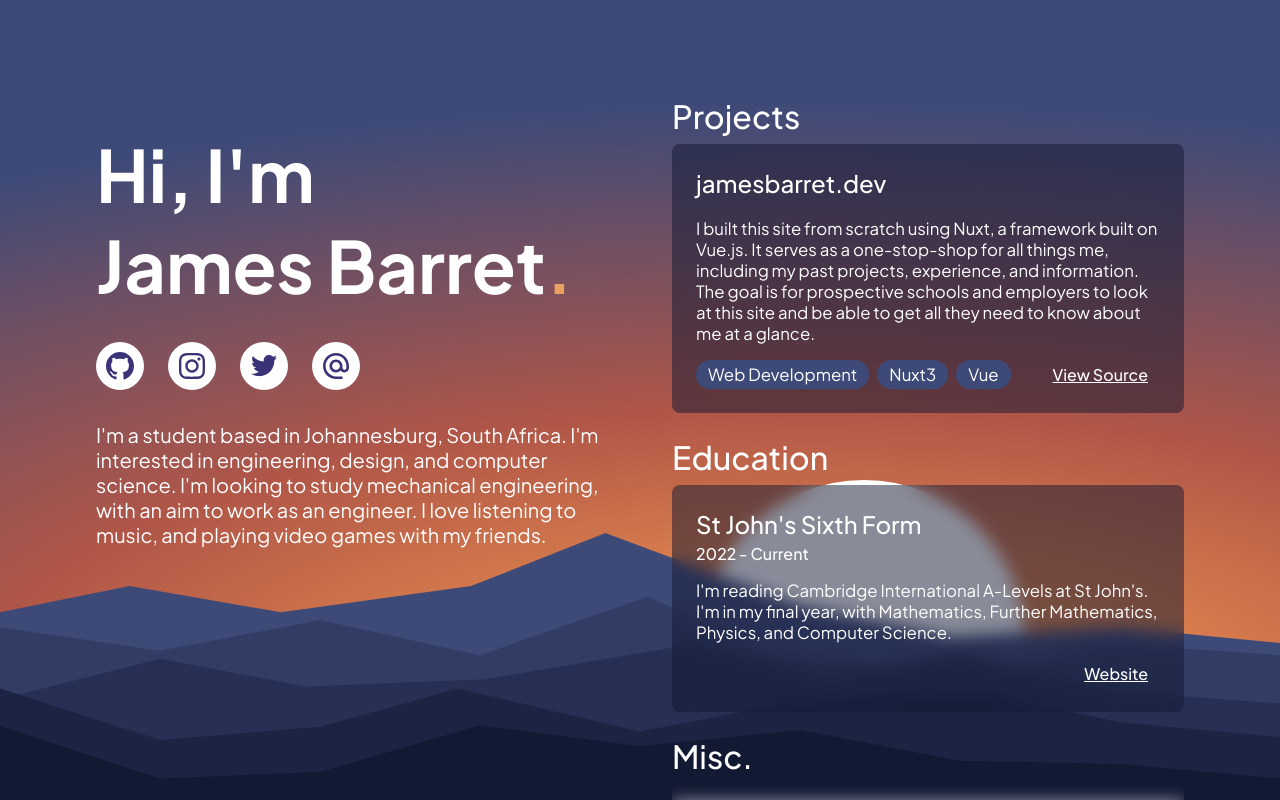
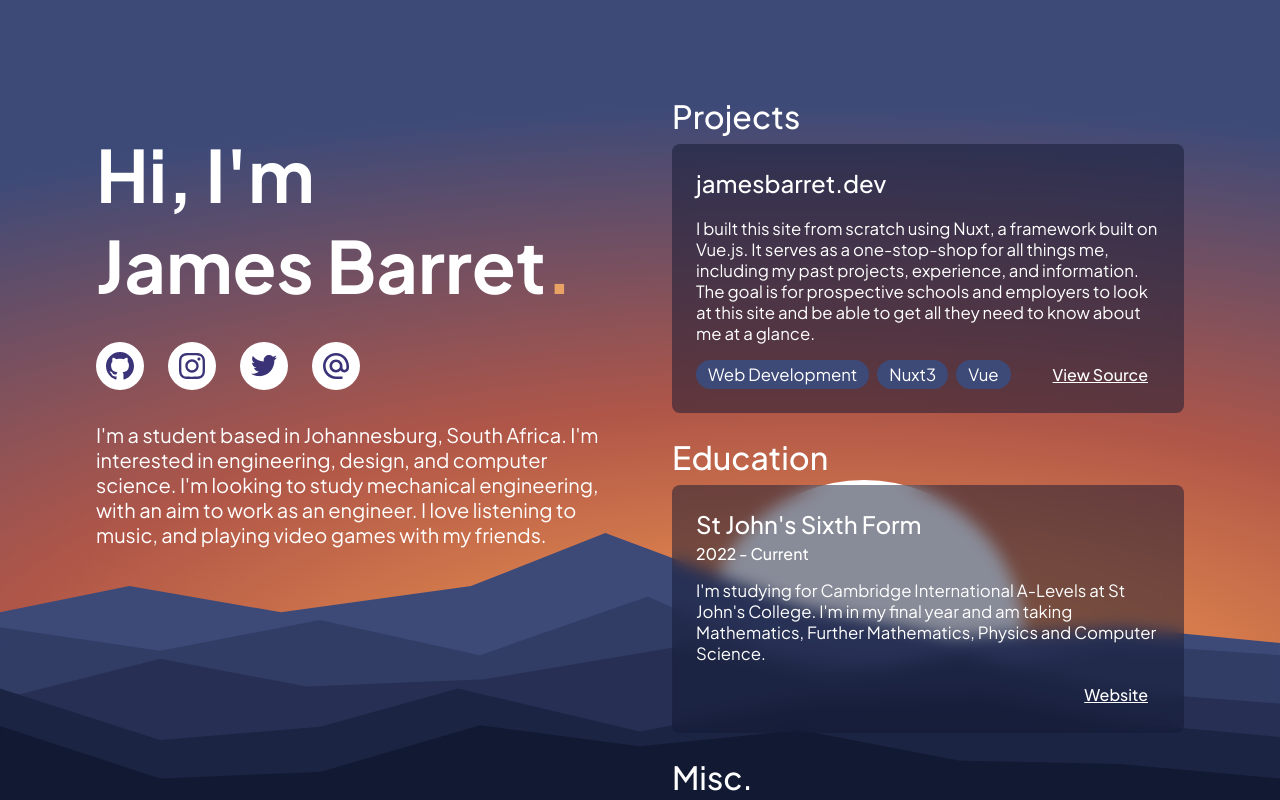
Before and after one commit to jamezburritos/jamesbarret.dev, a Nuxt app: page / in a window 1280 px wide. Shown: the top 800 px of the page. Built offline with nearby package versions, Linux system fonts and the light colour scheme.

Commit message:
improved school copy

```diff
--- a/pages/index.vue
+++ b/pages/index.vue
@@ -91,8 +91,9 @@ const scrollY = ref(0)
                 <Card link="https://stjohnscollege.co.za/sixth-form">
                     <template #heading>St John's Sixth Form</template>
                     <template #subheading>2022 - Current</template>
-                    I'm reading Cambridge International A-Levels at St John's. I'm in my final year,
-                    with Mathematics, Further Mathematics, Physics, and Computer Science.
+                    I'm studying for Cambridge International A-Levels at St John's College. I'm in
+                    my final year and am taking Mathematics, Further Mathematics, Physics and
+                    Computer Science.
                     <template #link>Website</template>
                 </Card>
                 <h2 class="section-header">Misc.</h2>
```
